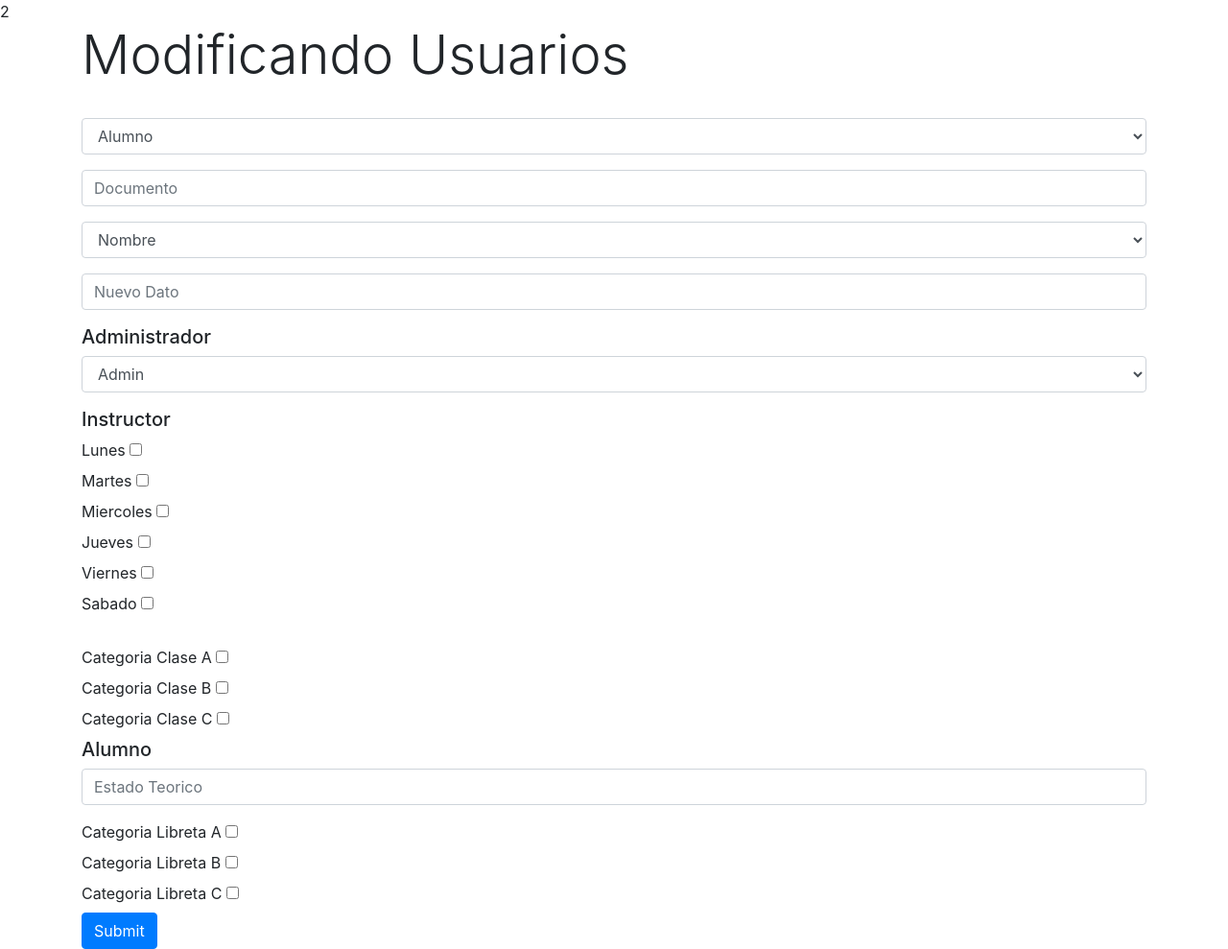
After one commit to Daertle/Gestion-de-Usuarios, a PHP site: page /formularioModificarUsuarios.html in a window 1280 px wide. The commit adds this page. Shown: the whole page at 96% size. Run offline with PHP 8.4, Linux system fonts and the light colour scheme.

Commit message:
Primera version modificar Usuarios

```diff
--- /dev/null
+++ b/formularioModificarUsuarios.html
@@ -0,0 +1,146 @@
+<!DOCTYPE html>
+<html>
+  <head>
+
+    <title> Html Prueba</title>
+    <meta charset="utf-8">
+
+    <link rel="stylesheet" href="https://stackpath.bootstrapcdn.com/bootstrap/4.4.1/css/bootstrap.min.css" integrity="sha384-Vkoo8x4CGsO3+Hhxv8T/Q5PaXtkKtu6ug5TOeNV6gBiFeWPGFN9MuhOf23Q9Ifjh" crossorigin="anonymous">
+    <script src="https://code.jquery.com/jquery-3.4.1.slim.min.js" integrity="sha384-J6qa4849blE2+poT4WnyKhv5vZF5SrPo0iEjwBvKU7imGFAV0wwj1yYfoRSJoZ+n" crossorigin="anonymous"></script>
+    <script src="https://cdn.jsdelivr.net/npm/popper.js@1.16.0/dist/umd/popper.min.js" integrity="sha384-Q6E9RHvbIyZFJoft+2mJbHaEWldlvI9IOYy5n3zV9zzTtmI3UksdQRVvoxMfooAo" crossorigin="anonymous"></script>
+    <script src="https://stackpath.bootstrapcdn.com/bootstrap/4.4.1/js/bootstrap.min.js" integrity="sha384-wfSDF2E50Y2D1uUdj0O3uMBJnjuUD4Ih7YwaYd1iqfktj0Uod8GCExl3Og8ifwB6" crossorigin="anonymous"></script>
+  2
+  </head>
+
+  <body>
+
+  <form action="ModificarUsuario.php" method="post">
+
+  <div class="container">
+
+	  <h1 class="display-4">Modificando Usuarios</h1>
+
+	<!-- ####################################################################   -->
+	<!-- ######################	    	DATOS		   ######################   -->
+	<!-- ####################################################################   -->
+
+	<div class="row">
+		<div class="col-md-12">
+
+      <br>
+
+	<!-- Opcion -->
+	<div class="form-group">
+		<select id="txtOpcion" name="txtOpcion" class="form-control" placeholder="Tipo">
+			<option value="alumno"> Alumno </option>
+			<option value="instructor"> Instructor </option>
+			<option value="administrador"> Administrador </option>
+    </select>
+	</div>
+
+  <!-- Documento -->
+  <div class="form-group">
+	    <input type="text" name="txtDocumento" id="txtDocumento" class="form-control" placeholder="Documento">
+	</div>
+
+  <!-- Dato a editar -->
+	<div class="form-group">
+		<select id="txtDato" name="txtDato" class="form-control" placeholder="Dato a Editar">
+			<option value="nombre"> Nombre </option>
+			<option value="apellido"> Apellido </option>
+			<option value="fechaNacimiento"> Fecha Nacimiento </option>
+      <option value="telefono"> Telefono </option>
+      <option value="correo"> Correo Electronico </option>
+      <option value="username"> Username </option>
+      <option value="passwrd"> Password </option>
+
+      <option value="permisos"> Permisos </option>
+      <option value="horarios"> Horarios </option>
+      <option value="estadoTeorico"> Estado Teorico </option>
+      <option value="categoriaLibreta"> Categoria Libreta </option>
+      <option value="categoriaClase"> Categoria Clase </option>
+    </select>
+	</div>
+
+  <!-- Campo de texto  -->
+  <div class="form-group">
+    <input type="text" name="txtNuevo" id="txtNuevo" class="form-control" placeholder="Nuevo Dato">
+	</div>
+
+
+
+  <h5>Administrador</h5>
+
+  <!-- Permisos -->
+  <div class="form-group">
+		<select id="txtPermisos" name="txtPermisos" class="form-control">
+			<option value="admin"> Admin </option>
+			<option value="owner"> Owner </option>
+		</select>
+	</div>
+
+  <h5>Instructor</h5>
+
+  <!-- Horarios -->
+	<div class>
+    <label for="txtLunes"> Lunes </label>
+    <input type="checkbox" name="txtLunes" id="txtLunes">
+    <br>
+    <label for="txtMartes"> Martes </label>
+    <input type="checkbox" name="txtMartes" id="txtMartes">
+    <br>
+    <label for="txtMiercoles"> Miercoles </label>
+    <input type="checkbox" name="txtMiercoles" id="txtMiercoles">
+    <br>
+    <label for="txtJueves"> Jueves </label>
+    <input type="checkbox" name="txtJueves" id="txtJueves">
+    <br>
+    <label for="txtViernes"> Viernes </label>
+    <input type="checkbox" name="txtViernes" id="txtViernes">
+    <br>
+    <label for="txtSabado"> Sabado </label>
+    <input type="checkbox" name="txtSabado" id="txtSabado">
+  </div>
+    <br>
+
+  <!-- Categoria Clase -->
+	  <label for="txtClaseA"> Categoria Clase A </label>
+    <input type="checkbox" name="txtClaseA" id="txtClaseA">
+    <br>
+    <label for="txtClaseB"> Categoria Clase B </label>
+    <input type="checkbox" name="txtClaseB" id="txtClaseB">
+    <br>
+    <label for="txtClaseC"> Categoria Clase C </label>
+    <input type="checkbox" name="txtClaseC" id="txtClaseC">
+
+  <h5>Alumno</h5>
+
+  <!-- Estado Teorico -->
+	<div class="form-group">
+    <input type="text" name="txtEstadoTeorico" id="txtEstadoTeorico" class="form-control" placeholder="Estado Teorico">
+  </div>
+
+  <!-- Categoria Libreta -->
+    <div class>
+        <label for="txtA"> Categoria Libreta A </label>
+        <input type="checkbox" name="txtA" id="txtA">
+        <br>
+        <label for="txtB"> Categoria Libreta B </label>
+        <input type="checkbox" name="txtB" id="txtB">
+        <br>
+        <label for="txtC"> Categoria Libreta C </label>
+        <input type="checkbox" name="txtC" id="txtC">
+    </div>
+
+	<!-- Boton -->
+	<div>
+		<input type="submit" class="btn btn-primary"> </button>
+	</div>
+
+
+</form>
+
+</body>
+
+</script>
+</html>
```
Also changed, not shown: BaseDatos.php (+106 -0 lines), Controlador.php (+13 -0 lines), ModificarUsuario.php (added, +74 -0 lines).
